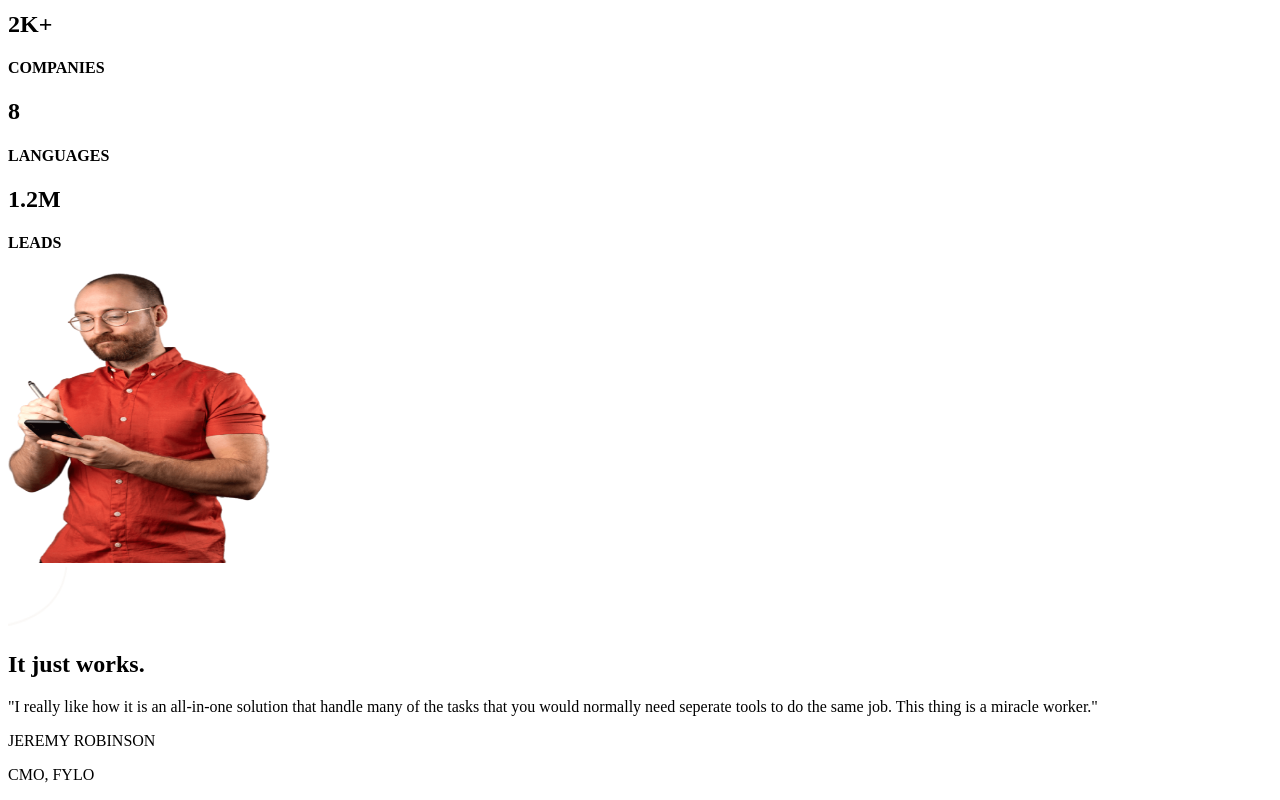
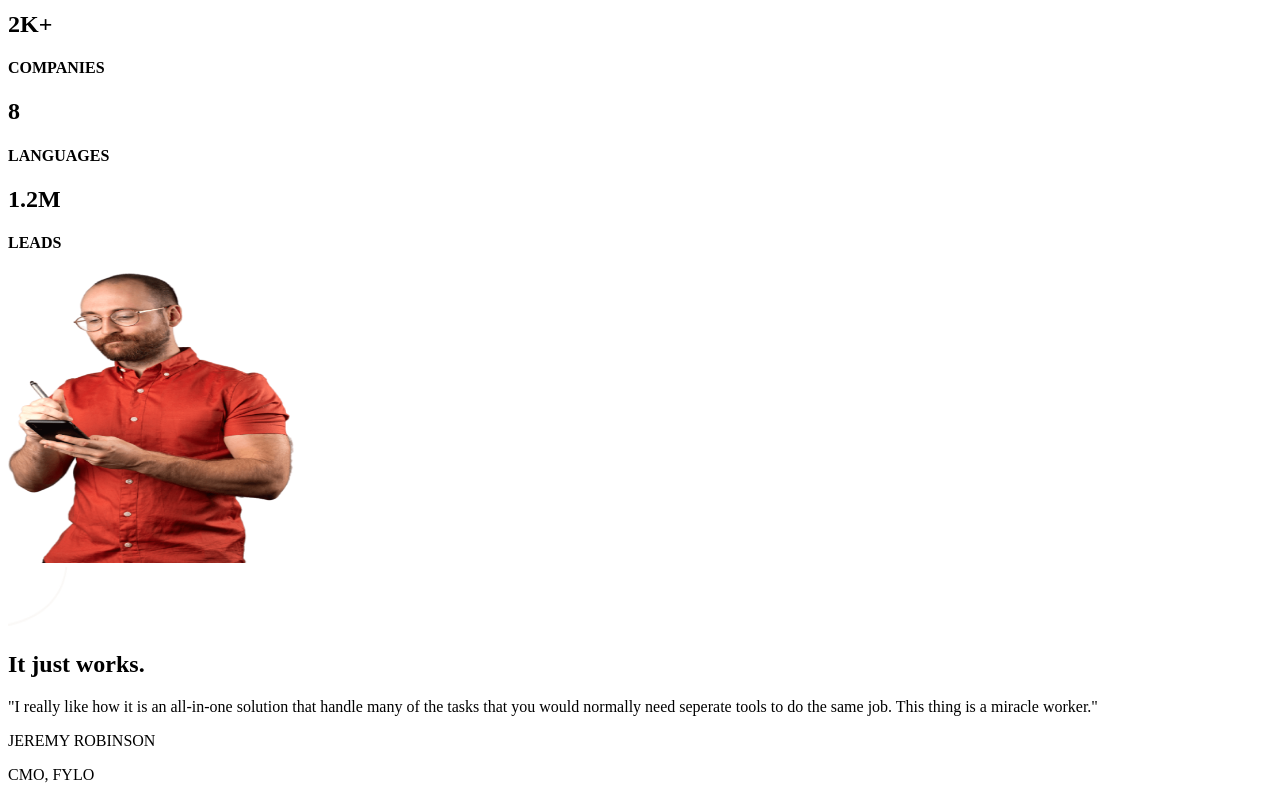
Before and after one commit to johncanero/lead-landing-page, a Next.js app: page / in a window 1280 px wide. Shown: the part 866-1666 px from the top of the page. Built offline with nearby package versions, Linux system fonts and the light colour scheme.

Commit message:
Add Margin Bottom on Card

```diff
--- a/sections/Review.tsx
+++ b/sections/Review.tsx
@@ -9,7 +9,7 @@ const Review = () => {
         <div className="relative w-72">
           <Image
             src="/images/review/image-jeremy-large@2x.png"
-            width={262}
+            width={286}
             height={290}
             alt="people"
             className="absolute -mt-10"
@@ -28,7 +28,7 @@ const Review = () => {
         </div>
 
         {/* Column 3 */}
-        <div className='mt-10 lg:mt-20 font-Montserrat'>
+        <div className='mt-10 mb-10 lg:mt-20 font-Montserrat'>
 
           {/* Column 3.1 */}
           <div className='mx-16 text-center lg:mx-0 lg:w-80'>
```
